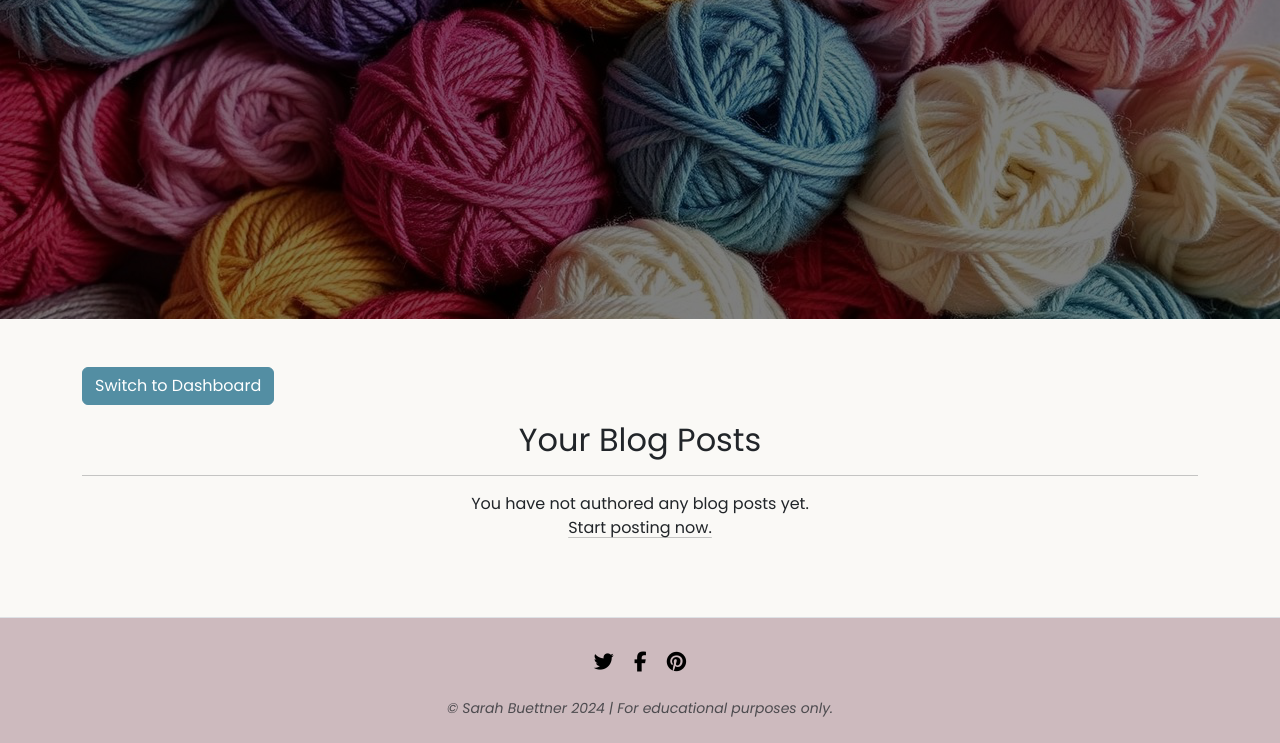
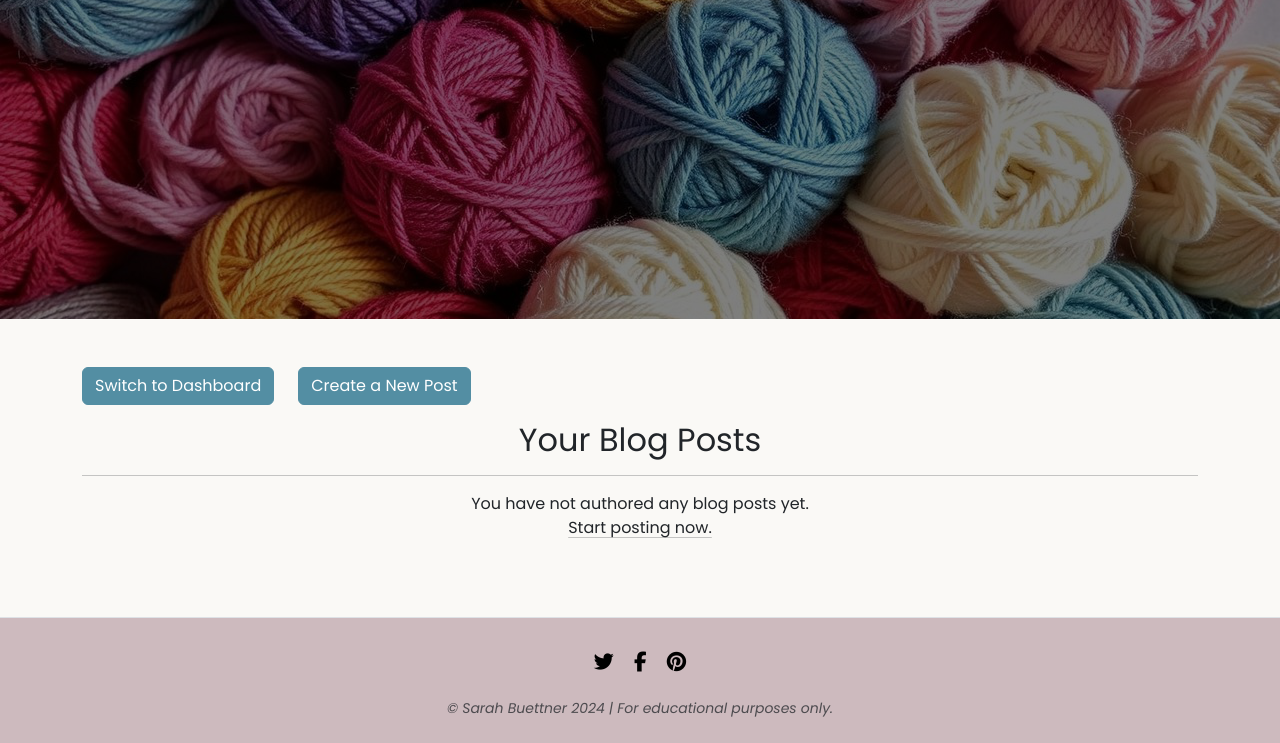
Before and after one commit to Sarah-Bue/knit-space, a Django app: page /my-posts/ in a window 1280 px wide. Shown: the part 57-800 px from the top of the page. Run offline with Django 4.2, Linux system fonts and the light colour scheme; the visitor is signed in with stand-in values (Sample User, id 1); data that the repository does not hold is empty; some libraries are stand-ins or nearby versions; some web fonts are replaced.

Commit message:
feat: add create-new-post button to user_blogposts.html

```diff
--- a/blog/templates/blog/blogpost_detail.html
+++ b/blog/templates/blog/blogpost_detail.html
@@ -66,10 +66,6 @@
                                 <a href="{% url 'edit_blogpost' blogpost.id %}" class="dropdown-item">Edit Post</a>
                             </li>
                             <li>
-                                <!-- <form action="{% url 'delete_blogpost' blogpost.id %}" method="POST">
-                                    {% csrf_token %}
-                                    <button type="submit" class="dropdown-item text-danger" data-bs-toggle="modal" data-bs-target="#deleteModal">Delete Post</button>
-                                </form> -->
                                 <button class="dropdown-item btn-delete text-danger" data-post-id="{{ blogpost.id }}" data-post-title="{{ blogpost.title }}">
                                     Delete Post
                                 </button>
--- a/blog/templates/blog/user_blogposts.html
+++ b/blog/templates/blog/user_blogposts.html
@@ -29,10 +29,18 @@
         </div>
     {% endif %}
 
-    <!-- Switch to Dashboard Button -->
-    <div class="row mt-3">
-        <div class="col-12">
+
+
+
+    <!-- Navigation Buttons -->
+    <div class="row mt-2">
+        <!-- Switch to Dashboard Button -->
+        <div class="col-auto">
             <a href="{% url 'user_dashboard' %}" class="btn btn-secondary mb-3">Switch to Dashboard</a>
+        </div>
+        <!-- Create a New Post Button -->
+        <div class="col-auto">
+            <a href="{% url 'create_blogpost' %}" class="btn btn-secondary mb-3">Create a New Post</a>
         </div>
     </div>
 
--- a/dashboard/templates/dashboard/dashboard.html
+++ b/dashboard/templates/dashboard/dashboard.html
@@ -57,7 +57,7 @@
                     <li class="ui-state-default mb-3" data-id="{{ saved_post.id }}">
                         <div class="card hover-card">
                             <div class="row g-0 align-items-center">
-                                <!-- Post Details -->
+
                                  <!-- Draggable Cards -->
                                 <div class="col-md-9 sortable-handle">
                                     <!-- Clickable to return to full page post view -->
@@ -70,7 +70,8 @@
                                         </div>
                                     </a>
                                 </div>
-                                <!-- Responsive Button Area -->
+
+                                <!-- Button Area -->
                                 <div class="col-12 col-md-3 text-center text-md-end px-3 mt-2 mt-md-0 pb-3 pb-md-0">
                                     <!-- Form for deleting the post -->
                                     <form action="{% url 'delete_saved_post' post_id=saved_post.post.id %}" method="post" class="mb-0">
@@ -82,6 +83,7 @@
                             </div>
                         </div>
                     </li>
+
                 <!-- Placeholder text if no saved posts are available -->
                 {% empty %}
                     <p class="text-center">No saved posts yet. <a class="link-dark link-offset-2 link-underline-opacity-25 link-underline-opacity-100-hover" href="{% url 'home' %}">Start saving your favorite blog posts!</a></p>
```
